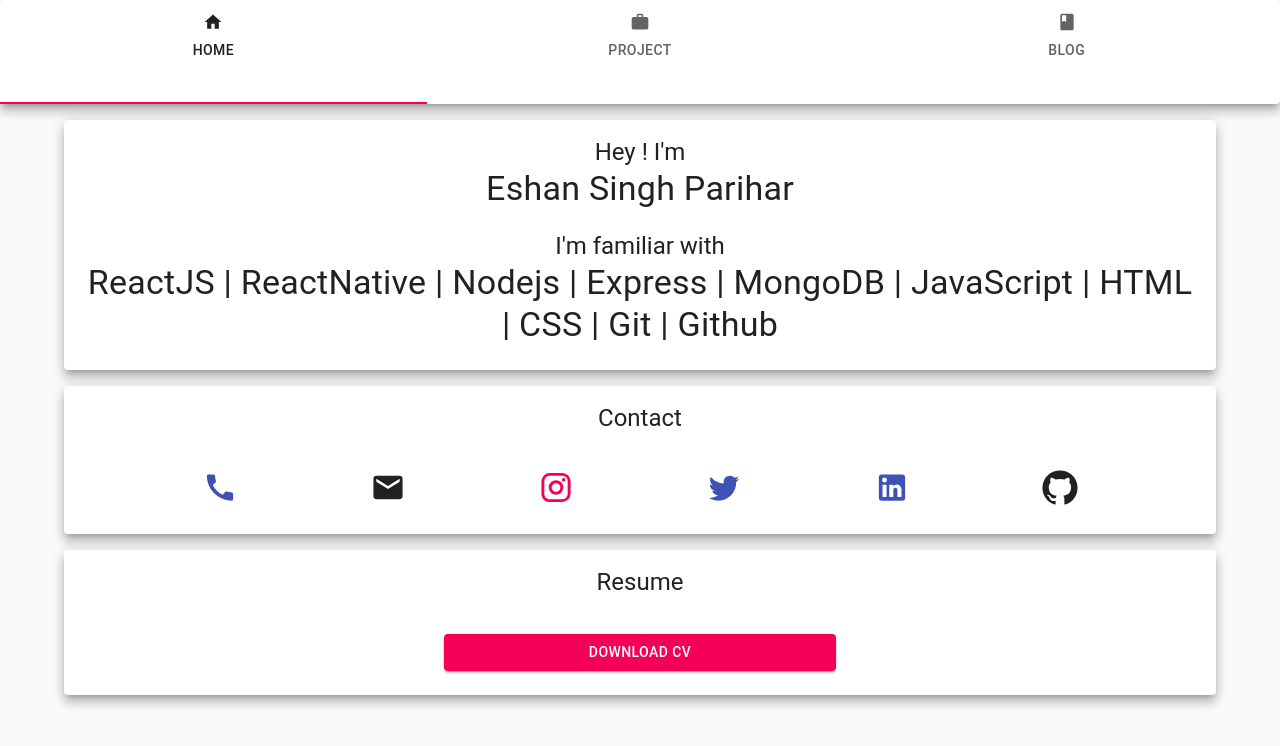
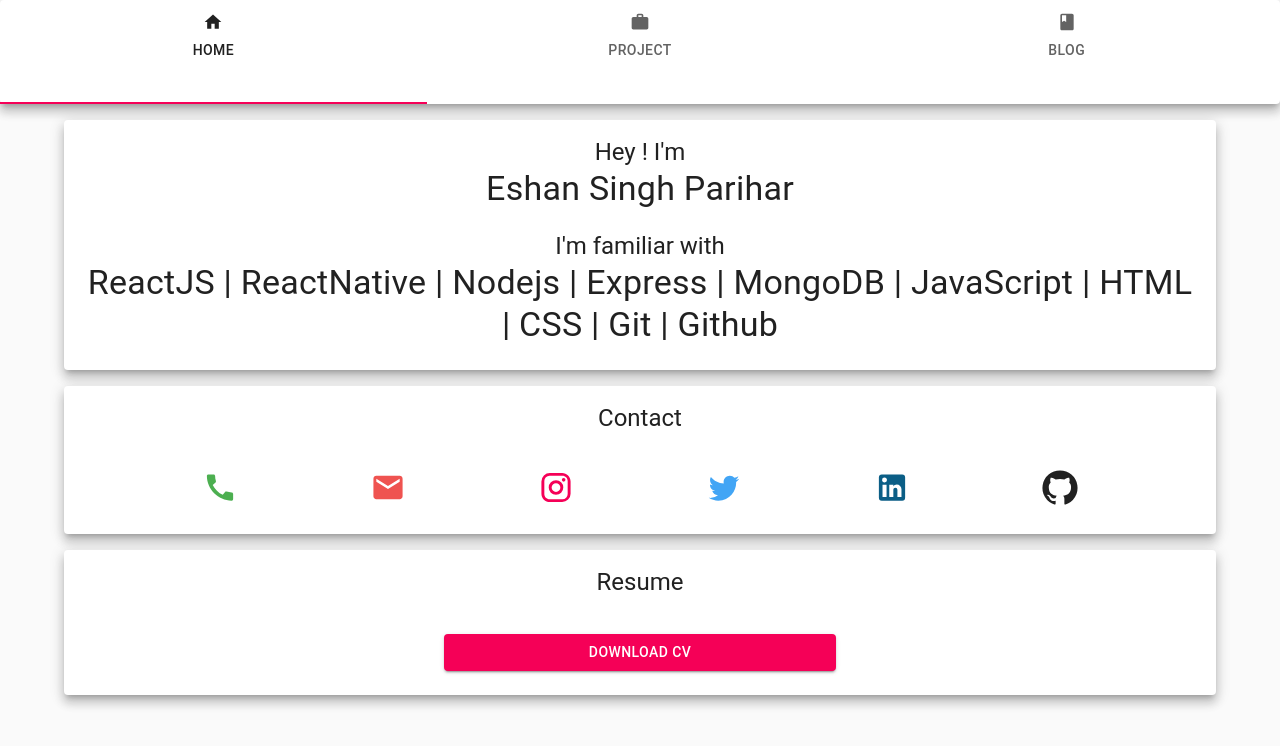
Before and after one commit to eshaansinghparihar/Porfolio, a React (Create React App) app: page / in a window 1280 px wide. Shown: the top 746 px of the page. Built offline with nearby package versions, Linux system fonts and the light colour scheme.

Commit message:
Minor Color Changes

```diff
--- a/src/Home.js
+++ b/src/Home.js
@@ -2,6 +2,7 @@ import React from 'react';
 import './App.css';
 import CallIcon from '@material-ui/icons/Call';
 import { makeStyles } from "@material-ui/core/styles";
+import { green,blue ,red } from '@material-ui/core/colors';
 import MailIcon from '@material-ui/icons/Mail';
 import InstagramIcon from '@material-ui/icons/Instagram';
 import LinkedInIcon from '@material-ui/icons/LinkedIn';
@@ -75,11 +76,11 @@ function Home() {
              Contact
             </Typography>
             <br/>
-            <a target="_blank" href="tel:+919453467991"><CallIcon color="primary" className={classes.submit} fontSize="large"/></a>
-            <a target="_blank" href="mailto:eshaan.singh.parihar@gmail.com"><MailIcon className={classes.submit} fontSize="large"/></a>
+            <a target="_blank" href="tel:+919453467991"><CallIcon style={{ color: green[500] }} className={classes.submit} fontSize="large"/></a>
+            <a target="_blank" href="mailto:eshaan.singh.parihar@gmail.com"><MailIcon style={{ color: red[400] }} className={classes.submit} fontSize="large"/></a>
             <a target="_blank" href="https://www.instagram.com/eshaansinghparihar/"><InstagramIcon color="secondary" className={classes.submit} fontSize="large"/></a>
-            <a target="_blank" href="https://twitter.com/EshaanParihar"><TwitterIcon color="primary" className={classes.submit} fontSize="large"/></a>
-            <a target="_blank" href="https://www.linkedin.com/in/eshaansinghparihar/"><LinkedInIcon color="primary" className={classes.submit} fontSize="large"/></a>
+            <a target="_blank" href="https://twitter.com/EshaanParihar"><TwitterIcon style={{ color: blue[400] }} className={classes.submit} fontSize="large"/></a>
+            <a target="_blank" href="https://www.linkedin.com/in/eshaansinghparihar/"><LinkedInIcon style={{ color: "0b5e86" }} className={classes.submit} fontSize="large"/></a>
             <a target="_blank" href="https://github.com/eshaansinghparihar"><GitHubIcon className={classes.submit} fontSize="large"/></a>
           </CardContent>
         </Paper>
```
Also changed, not shown: 1 other file (tests, documents, lock files or other folders).
